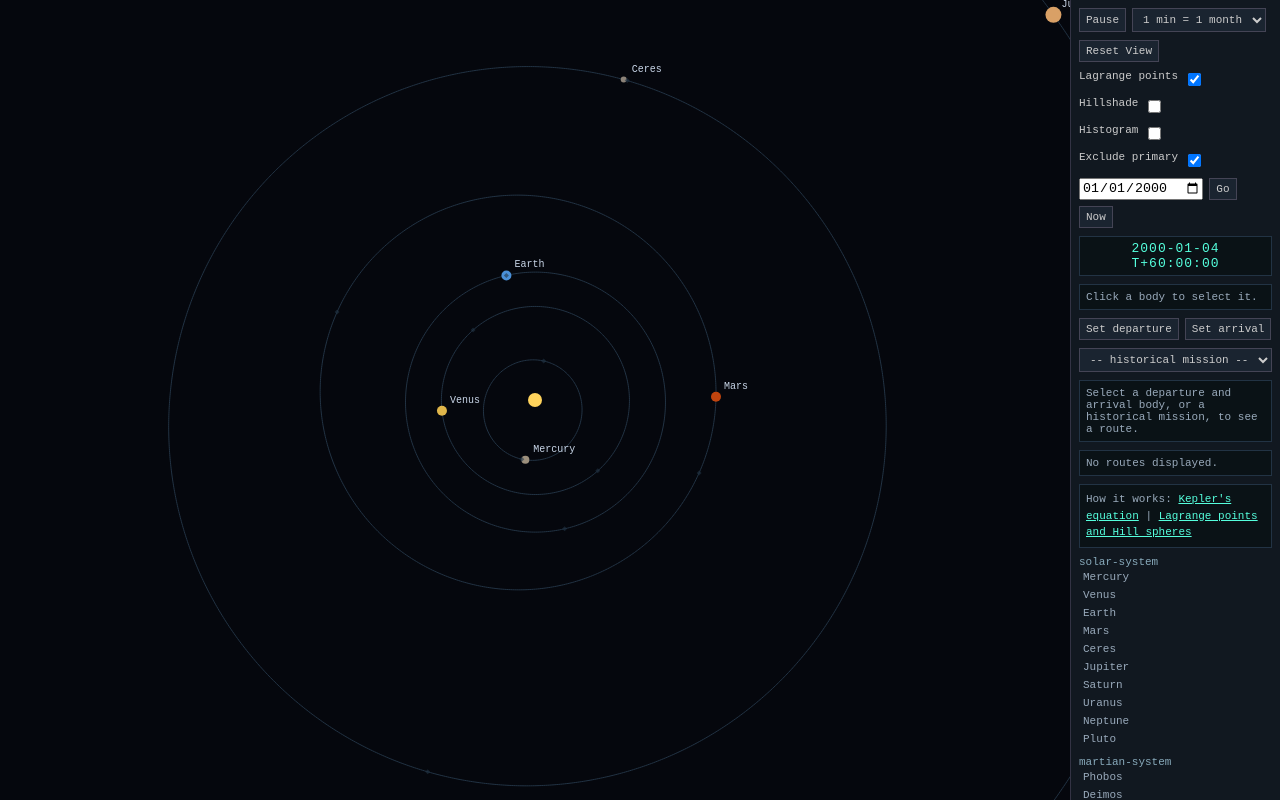
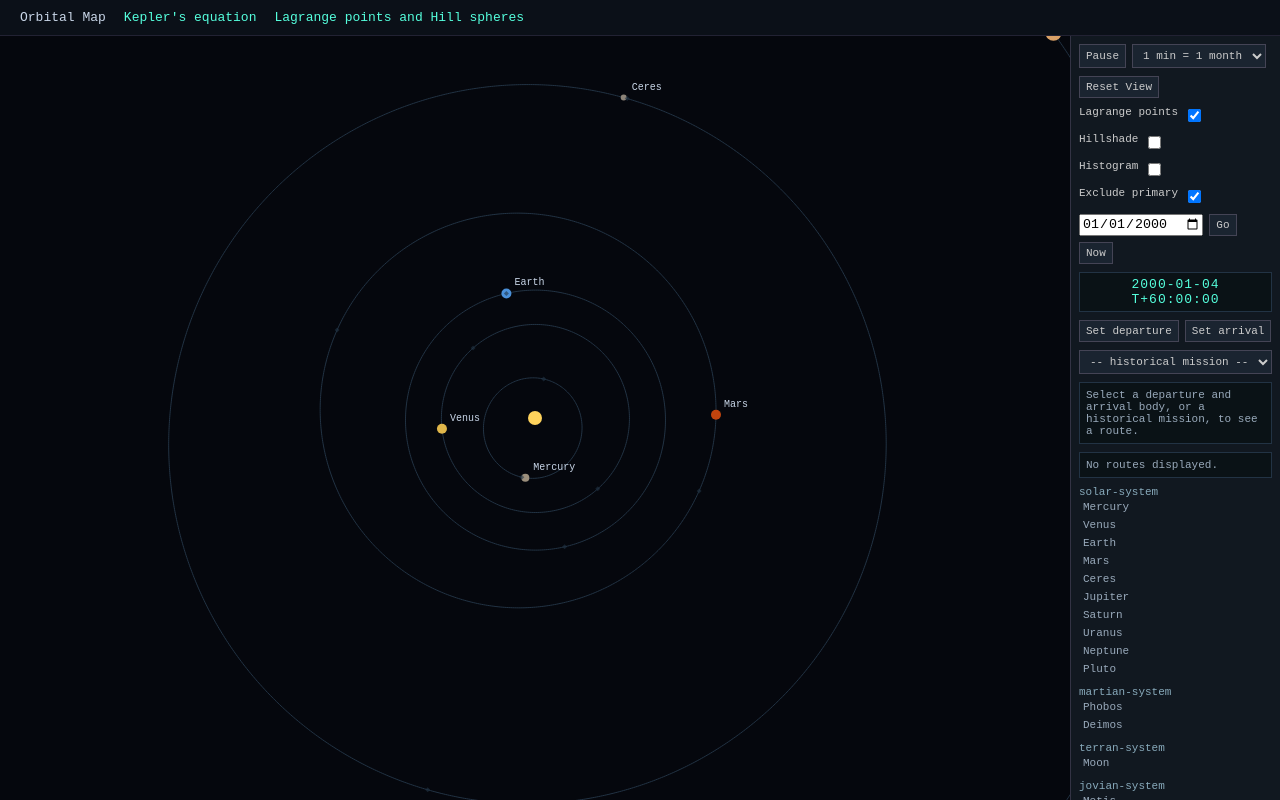
Before and after one commit to bayinfosys/solmap, a plain HTML site: page index.html in a window 1280 px wide. Drawn offline with Linux system fonts and the light colour scheme.

Commit message:
shared nav bar element for learn pages

```diff
--- a/index.html
+++ b/index.html
@@ -2,6 +2,7 @@
 <html lang="en-GB">
 <head>
 <link rel="stylesheet" href="theme.css">
+<link rel="stylesheet" href="nav.css">
 <link rel="stylesheet" href="style.css">
 
 <meta name="viewport" content="width=device-width, initial-scale=1">
@@ -31,6 +32,12 @@
 
 </head>
 <body>
+
+<nav class="siteNav">
+  <a href="./" aria-current="page">Orbital Map</a>
+  <a href="learn/keplers-equation/">Kepler's equation</a>
+  <a href="learn/lagrange-points/">Lagrange points and Hill spheres</a>
+</nav>
 
 <div id="wrap">
   <div class="visually-hidden">
@@ -82,7 +89,7 @@
     </div>
 
     <div id="clockDisplay" class="clockBox">T+00:00:00</div>
-    <div id="infoPanel" class="infoBox">Click a body to select it.</div>
+    <div id="infoPanel" class="infoBox"></div>
 
 <div class="ctrlRow">
   <button id="setFromBtn">Set departure</button>
@@ -96,12 +103,6 @@
 <div id="missionInfo" class="missionBox">Select a departure and arrival body, or a historical mission, to see a route.</div>
 <div id="activeRoutes" class="missionBox">No routes displayed.</div>
 
-    <div class="infoBox learnBox">
-      How it works:
-      <a href="learn/keplers-equation/">Kepler's equation</a> |
-      <a href="learn/lagrange-points/">Lagrange points and Hill spheres</a>
-    </div>
-
     <div id="bodyList"></div>
   </div>
 </div>
--- /dev/null
+++ b/nav.css
@@ -0,0 +1,15 @@
+/* Site link bar, shared by the map (index.html) and the learn/ pages.
+   Colour tokens come from theme.css. */
+
+.siteNav {
+  display: flex;
+  flex-wrap: wrap;
+  gap: 4px 18px;
+  padding: 10px 20px;
+  border-bottom: 1px solid #223;
+  background: #0b1018;
+  font-family: monospace;
+  font-size: 13px;
+}
+.siteNav a { color: var(--color-selected); text-decoration: none; }
+.siteNav a[aria-current="page"] { color: var(--color-text); }
--- a/style.css
+++ b/style.css
@@ -3,6 +3,10 @@
 html, body {
   margin: 0;
   height: 100%;
+}
+body {
+  display: flex;
+  flex-direction: column;
   background: #05070d;
   color: #ccc;
   font-family: monospace;
@@ -10,8 +14,9 @@ html, body {
 }
 #wrap {
   display: flex;
+  flex: 1 1 auto;
+  min-height: 0;
   width: 100vw;
-  height: 100vh;
 }
 #mainView {
   flex: 1 1 auto;
@@ -54,6 +59,7 @@ button:hover, select:hover { background: #2a3648; }
   border: 1px solid #234; padding: 6px; margin-bottom: 8px;
 }
 .infoBox a { color: #5fd; }
+.infoBox:empty { display: none; }   /* nothing selected yet */
 
 .infoName { font-size: 13px; font-weight: bold; color: var(--color-text); margin-bottom: 4px; }
 .infoList { list-style: none; margin: 0 0 6px 0; padding: 0; }
@@ -89,5 +95,3 @@ button:hover, select:hover { background: #2a3648; }
 }
 
 .missionLegPrimaryLocal { color: #9ab; }
-
-.learnBox { line-height: 1.5; }
```
Also changed, not shown: learn/keplers-equation/index.html (+1 -0 lines), learn/lagrange-points/index.html (+1 -0 lines), learn/learn.css (+0 -13 lines), 2 other files.
